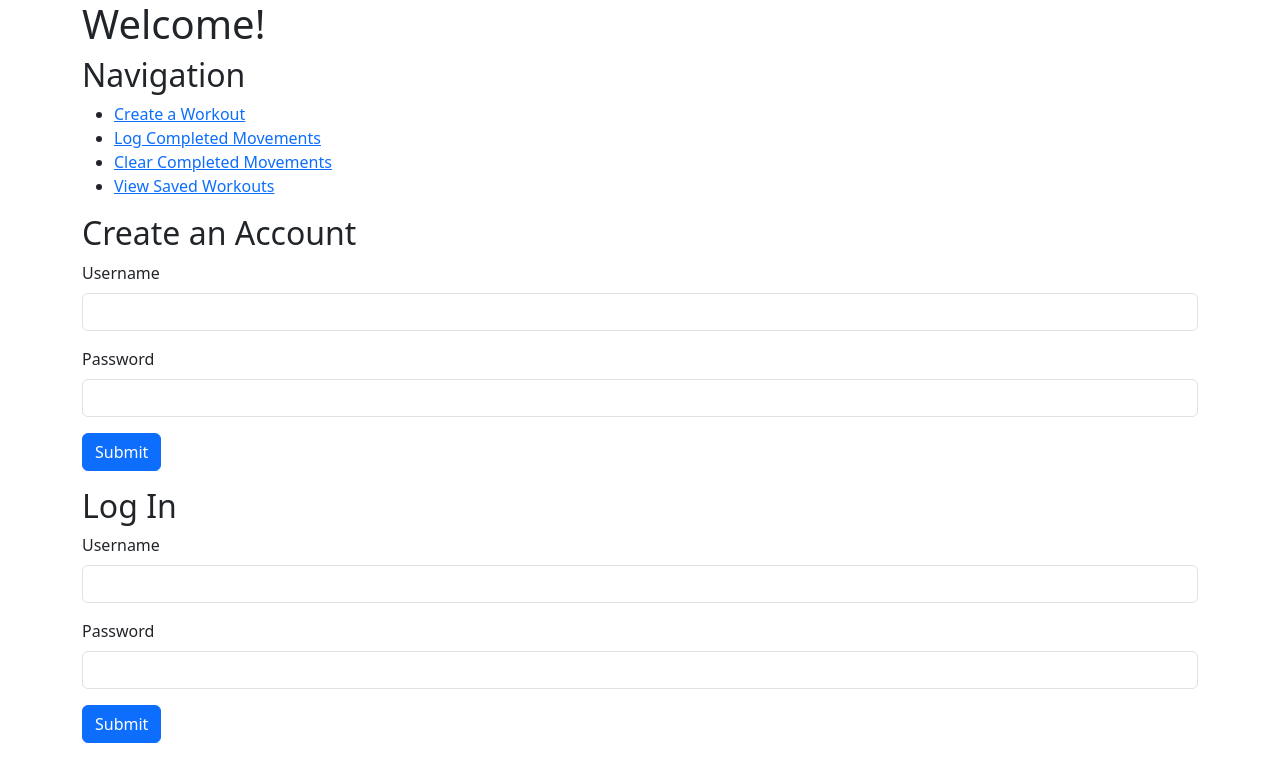
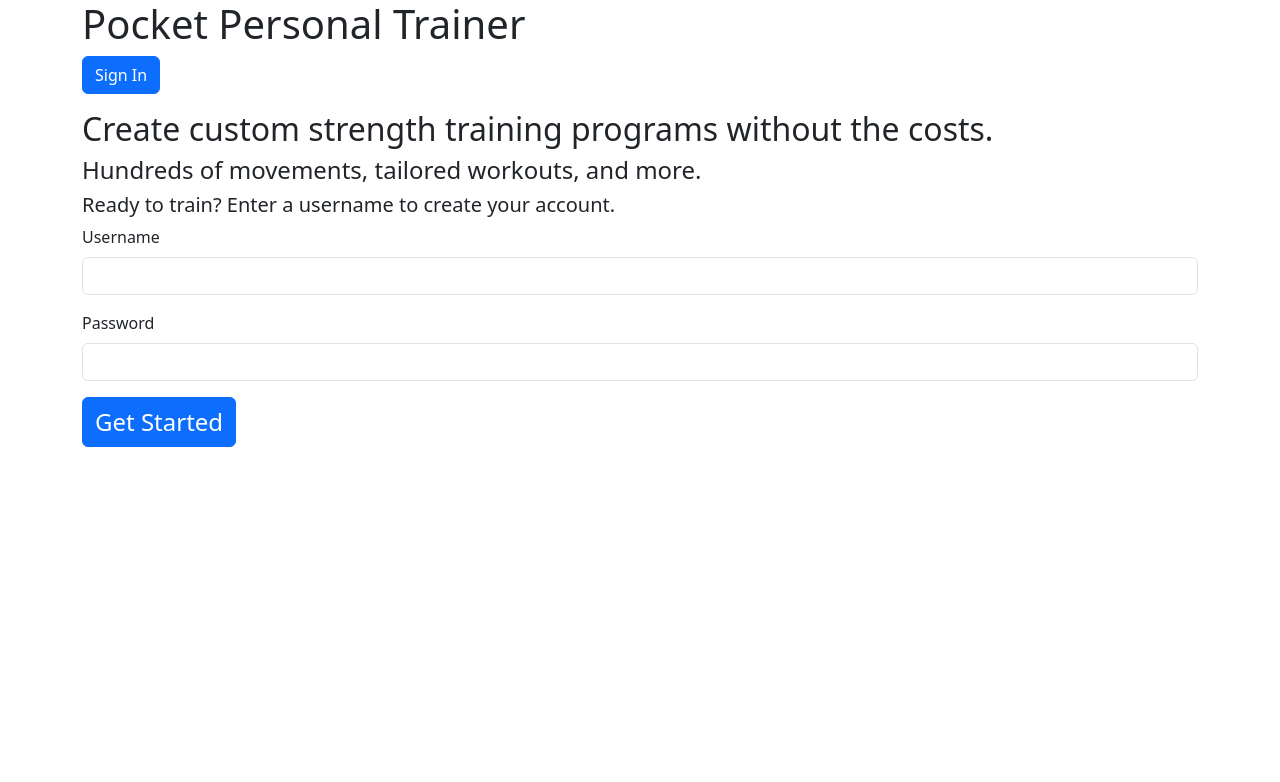
Before and after one commit to mollycstark/Pocket-Personal-Trainer, a Flask app: page / in a window 1280 px wide. Shown: the top 782 px of the page. Run offline with Flask 3, Linux system fonts and the light colour scheme.

Commit message:
Reworked routes for create account/sign in/navigation.

```diff
--- a/server.py
+++ b/server.py
@@ -32,14 +32,14 @@ def register_user():
         user = crud.create_user(username, password)
         db.session.add(user)
         db.session.commit()
-        flash("Account created! Please log in.")
+        flash("Account created! Please sign in.")
 
-    return redirect("/")
+    return render_template("signin.html")
 
 
-@app.route("/login", methods=["POST"])
-def process_login():
-    """Process user login."""
+@app.route("/signin", methods=["POST"])
+def process_signin():
+    """Process user sign in."""
 
     username = request.form.get("username")
     password = request.form.get("password")
@@ -52,7 +52,14 @@ def process_login():
         session["user_username"] = user.username
         flash(f"Welcome back, {user.username}!")
 
-    return redirect("/")
+    return render_template("signin.html")
+
+
+@app.route("/navigation")
+def navigation():
+    """Display navbar."""
+
+    return render_template("navigation.html")
 
 
 @app.route("/completed_movements")
--- a/templates/homepage.html
+++ b/templates/homepage.html
@@ -1,18 +1,19 @@
 {% extends 'base.html' %}
-{% block title %}Pocket Personal Trainer Home{% endblock %}
+{% block title %}Pocket Personal Trainer{% endblock %}
 
 {% block body %}
-  <h1>Welcome!</h1>
+  <h1>Pocket Personal Trainer</h1>
 
-  <h2>Navigation</h2>
-  <ul>
-    <li><a href="/body_region">Create a Workout</a></li>
-    <li><a href="/completed_movements">Log Completed Movements</a></li>
-    <li><a href="/delete_completed_movements">Clear Completed Movements</a></li>
-    <li><a href="/view_workouts">View Saved Workouts</a></li>
-  </ul>
+  <form action="/signin" method="POST">
+    <p>
+      <input type="submit" value="Sign In" class="btn btn-primary">
+    </p>
+  </form>
 
-  <h2>Create an Account</h2>
+  <h2>Create custom strength training programs without the costs.</h2>
+  <h4>Hundreds of movements, tailored workouts, and more. </h4>
+
+  <h5>Ready to train? Enter a username to create your account.</h5>
   <form action="/create_user" method="POST">
     <p>
       <label class="form-label">Username</label>
@@ -25,24 +26,8 @@
     </p>
 
     <p>
-      <input type="submit" class="btn btn-primary">
+      <input type="submit" style="font-size:24px" value="Get Started" class="btn btn-primary">
     </p>
   </form>
 
-  <h2>Log In</h2>
-  <form action="/login" method="POST">
-    <p>
-      <label for="inputPassword5" class="form-label">Username</label>
-      <input type="text" class="form-control" name="username">
-    </p>
-
-    <p>
-      <label class="form-label">Password</label>
-      <input type="password" class="form-control" name="password">
-    </p>
-
-    <p>
-      <input type="submit" class="btn btn-primary">
-    </p>
-  </form>
 {% endblock %}
```
Also changed, not shown: README.md.
